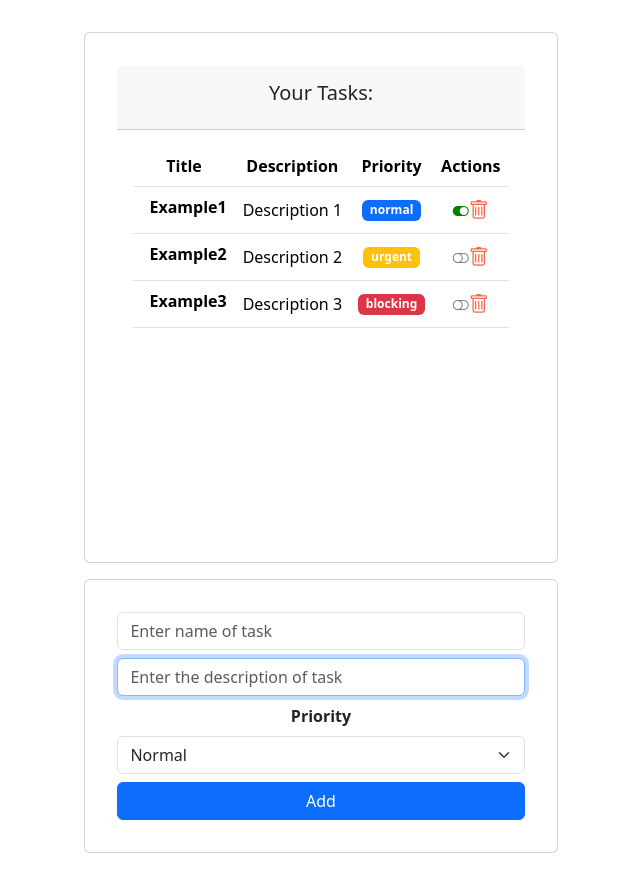
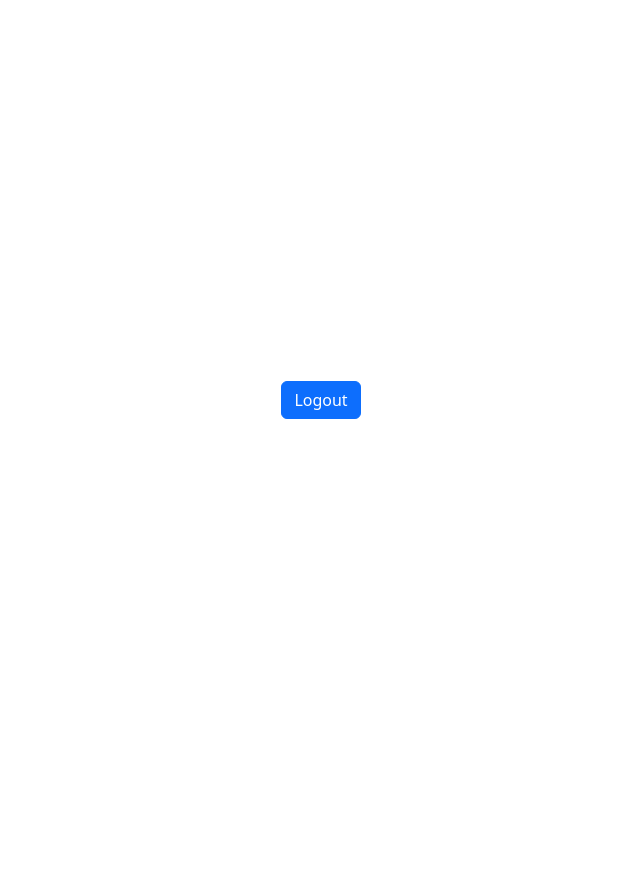
Before and after one commit to miguelruizF/app_tasks, a React (Vite) app: page / in a window 1280 px wide. Shown: the whole page, without its empty margins (319-959 px from the left). After the commit the page ends 800 px from the top, so only its background shows below. Built offline with nearby package versions, Linux system fonts and the light colour scheme.

Commit message:
Ejemplo de render condicional

```diff
--- a/src/App.jsx
+++ b/src/App.jsx
@@ -5,13 +5,14 @@
 // import { Ejemplo2 } from './hooks/Ejemplo2'
 // import { Ejempĺo1 } from './hooks/Ejempĺo1'
 import { Task_ListComponent } from './components/container/Task_List'
+import { OptionalRender } from './components/pure/OptionalRender'
 // import { GreetingStyled } from './components/pure/GreetingStyled'
 
 function App() {
   return (
     <>
       {/* Componente de listado de tareas */}
-      <Task_ListComponent />
+      {/* <Task_ListComponent /> */}
       {/* <Ejempĺo1/> */}
       {/*  <Ejemplo2/> */}
       {/* <MiComponenteConContexto/> */}
@@ -23,6 +24,9 @@
 
       {/* Gestion de eventros */}
       {/* <Father/> */}
+
+      {/* Ejemplos de renderizado condicional */}
+      <OptionalRender/>
     </>
   )
 }
--- /dev/null
+++ b/src/components/pure/OptionalRender.jsx
@@ -0,0 +1,54 @@
+// import React from 'react'
+
+import { useState } from "react"
+import { Button } from "react-bootstrap";
+
+
+//Login - Logout buttons
+const LoginButton = ( { loginAction } ) => {
+    return (
+        <Button onClick={ loginAction }> Login </Button>
+    )
+}
+
+const LogoutButton = ( { logoutAction } ) => {
+    return (
+        <Button onClick={ logoutAction }> Logout </Button>
+    )
+}
+
+export const OptionalRender = () => {
+
+    const [access, setAccess] = useState( true );
+
+    // const updateAccess = () => {
+    //     setAccess(!access); //Se actualiza de true a false y viceversa
+    // }
+
+    const loginAction = () => {
+        setAccess(true);
+    }
+
+    const logoutAction = () => {
+        setAccess(false);
+    }
+
+    let optionalButton;
+
+    // if(access) {
+    //     optionalButton = <button onClick={ updateAccess }> Logout </button>
+    // } else {
+    //     optionalButton = <button onClick={ updateAccess }> Login </button>
+    // }
+    if(access) {
+        optionalButton = <LogoutButton logoutAction={ logoutAction }></LogoutButton>
+    } else {
+        optionalButton = <LoginButton loginAction={ loginAction }></LoginButton>
+    }
+
+    return (
+        <div>
+            { optionalButton }
+        </div>
+    )
+}
```
